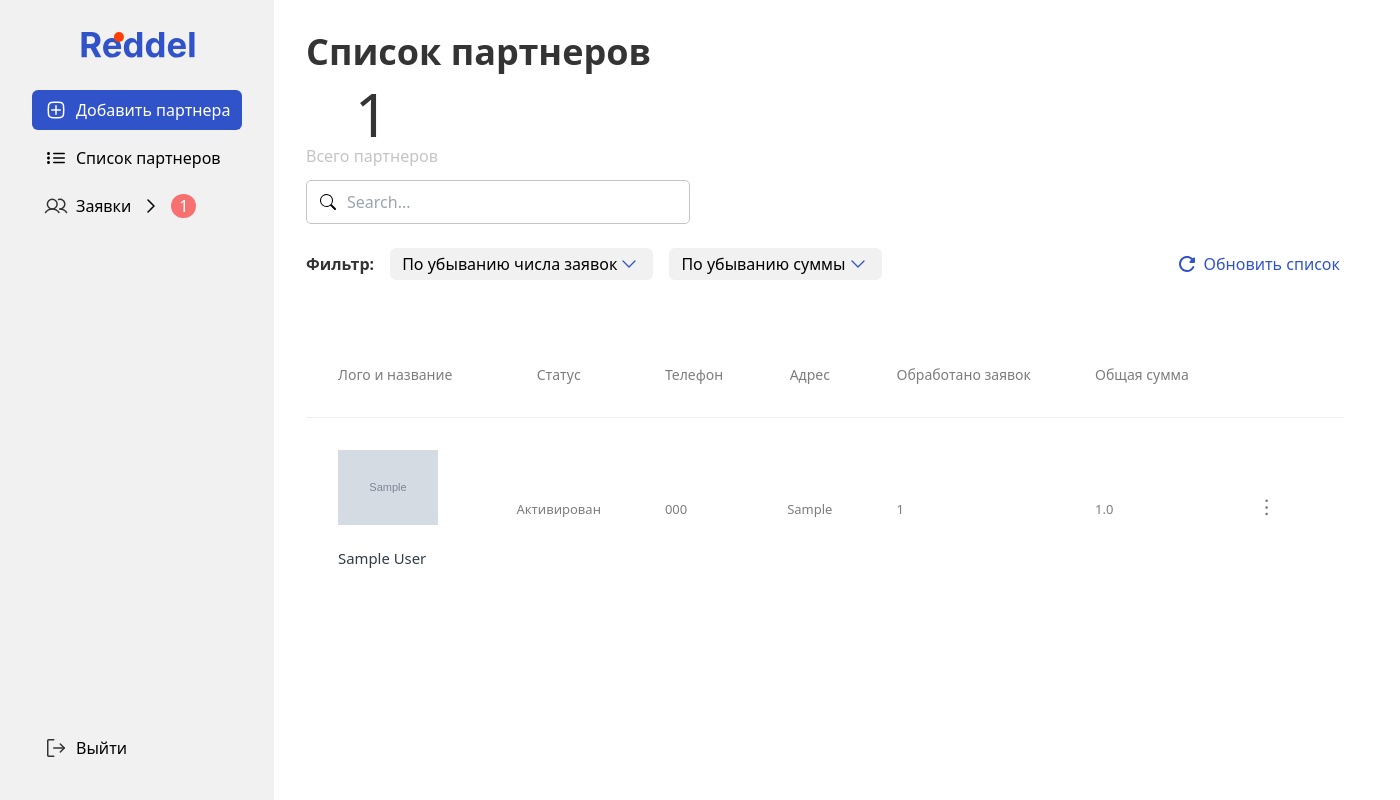
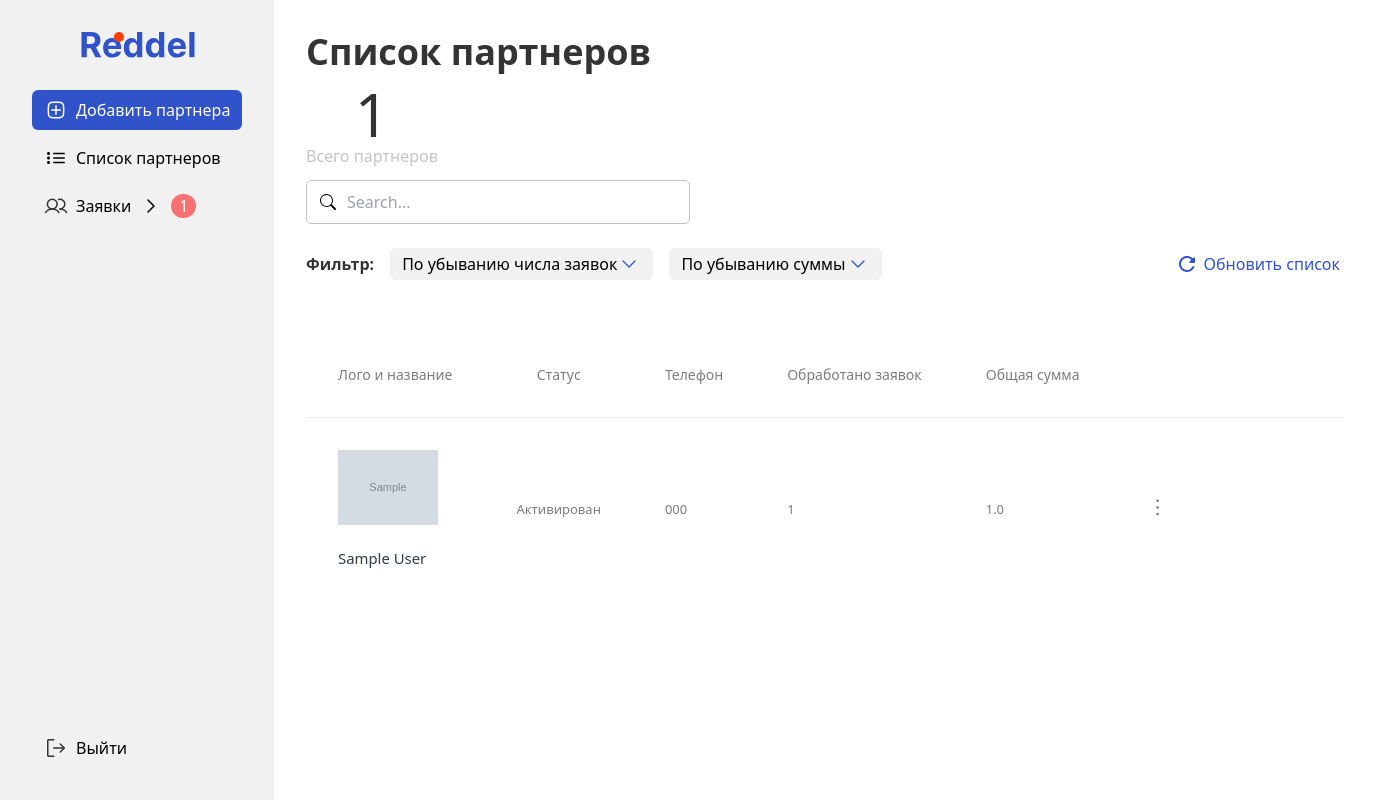
Before and after one commit to sanjuniperodee/drf_auth, a Django app: page /restaurant/all in a window 1400 px wide. Run offline with Django 4.2, Linux system fonts and the light colour scheme; tables that the repository leaves empty hold one stand-in row (values such as "Sample post"); grey boxes marked "Sample" are stand-in pictures; some libraries are stand-ins or nearby versions.

Commit message:
new admin

```diff
--- a/auth/templates/all_partners.html
+++ b/auth/templates/all_partners.html
@@ -230,7 +230,7 @@
                 <th>Лого и название</th>
                 <th>Статус</th>
                 <th>Телефон</th>
-                <th>Адрес</th>
+{#                <th>Адрес</th>#}
                 <th>Обработано заявок</th>
                 <th>Общая сумма</th>
 
@@ -247,7 +247,7 @@
                 </td>
                 <td>{% if restaurant.status %}Активирован{% else %}Неактивен{% endif %}</td>
                 <td>{{ restaurant.phone_number }}</td>
-                <td>{{ restaurant.location }}</td>
+{#                <td>{{ restaurant.location }}</td>#}
                 <td>{{ restaurant.orders.count }}</td>
                 <td>
                     {{ restaurant.sum_of_credit.all|join:", " }}
```
